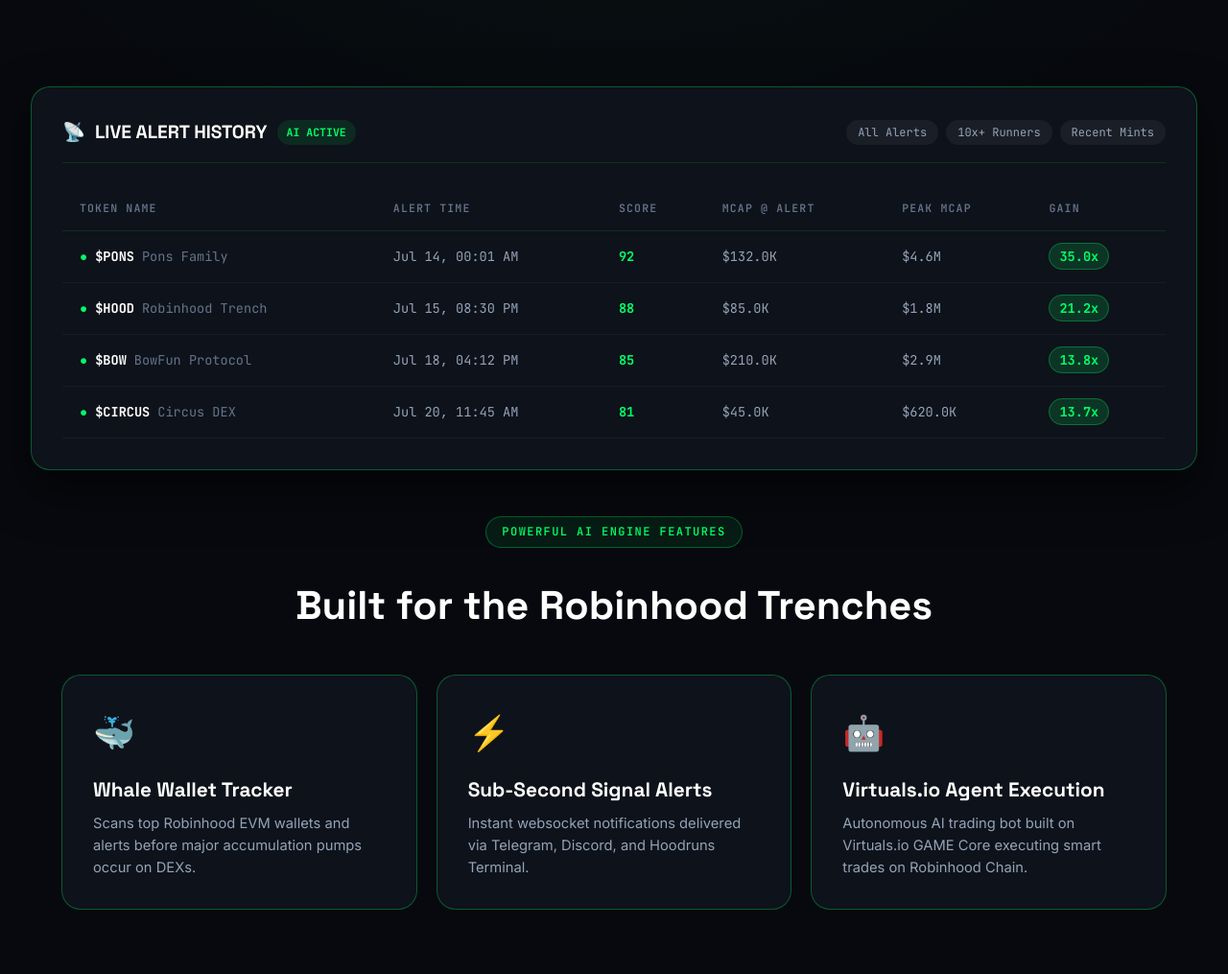
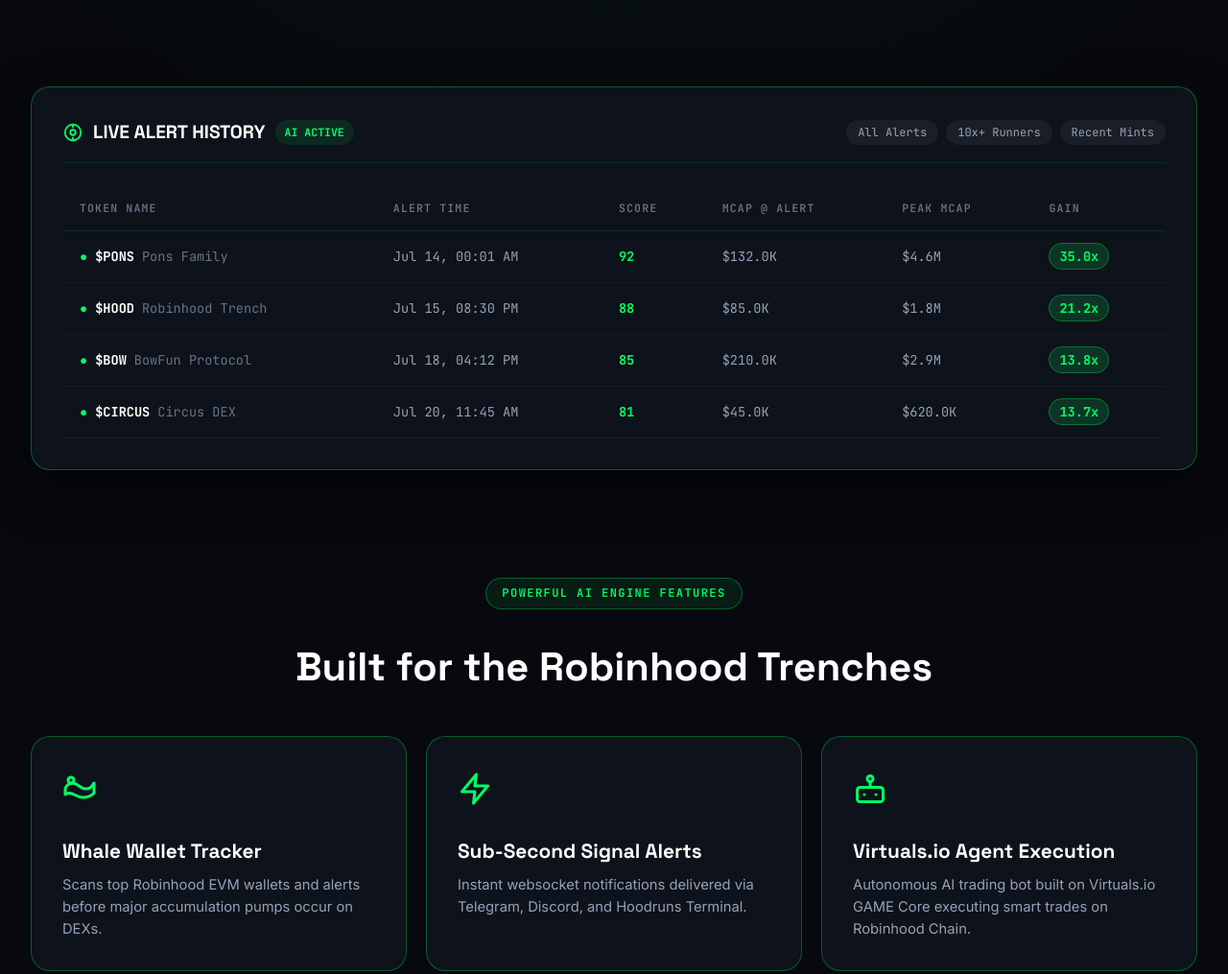
Before and after one commit to caSSano22/hoodruns, a plain HTML site: page index.html in a window 1280 px wide. Shown: the part 660-1675 px from the top of the page at 96% size. Drawn offline with Linux system fonts and the light colour scheme.

Commit message:
Replace text emojis with professional neon lime SVG icons across all features and terminal headers

```diff
--- a/index.html
+++ b/index.html
@@ -79,7 +79,12 @@
     <div class="scanner-card">
       <div class="scanner-header">
         <div class="scanner-title">
-          <span>📡</span>
+          <svg width="22" height="22" viewBox="0 0 24 24" fill="none" stroke="#00ff66" stroke-width="2" stroke-linecap="round" stroke-linejoin="round">
+            <circle cx="12" cy="12" r="9"/>
+            <path d="M12 15a3 3 0 1 0 0-6 3 3 0 0 0 0 6z"/>
+            <path d="M12 3v3"/>
+            <path d="M12 18v3"/>
+          </svg>
           <span>LIVE ALERT HISTORY</span>
           <span style="font-family: var(--font-mono); font-size: 0.72rem; color: var(--lime-neon); background: rgba(0,255,102,0.1); padding: 4px 10px; border-radius: 999px;">AI ACTIVE</span>
         </div>
@@ -165,6 +170,8 @@
         </tbody>
       </table>
     </div>
+  </section>
+
   <!-- BENTO AI FEATURES GRID -->
   <section class="wrap-1280" style="padding: 48px 32px 80px;">
     <div style="text-align: center; margin-bottom: 40px;">
@@ -175,7 +182,12 @@
     <div class="bento-grid">
       <div class="bento-card">
         <div>
-          <div class="bento-card-icon">🐳</div>
+          <div class="bento-card-icon">
+            <svg width="36" height="36" viewBox="0 0 24 24" fill="none" stroke="#00ff66" stroke-width="2" stroke-linecap="round" stroke-linejoin="round">
+              <path d="M2 12c.5-2 2.5-4 5-4 4 0 5 4 9 4s4.5-2 6-4v7c-2 2-5 3-8 3-4 0-6-3-9-3-2.5 0-3 1-3 1v-4z"/>
+              <circle cx="6" cy="6" r="2"/>
+            </svg>
+          </div>
           <h3>Whale Wallet Tracker</h3>
           <p>Scans top Robinhood EVM wallets and alerts before major accumulation pumps occur on DEXs.</p>
         </div>
@@ -183,7 +195,11 @@
 
       <div class="bento-card">
         <div>
-          <div class="bento-card-icon">⚡</div>
+          <div class="bento-card-icon">
+            <svg width="36" height="36" viewBox="0 0 24 24" fill="none" stroke="#00ff66" stroke-width="2" stroke-linecap="round" stroke-linejoin="round">
+              <polygon points="13 2 3 14 12 14 11 22 21 10 12 10 13 2"/>
+            </svg>
+          </div>
           <h3>Sub-Second Signal Alerts</h3>
           <p>Instant websocket notifications delivered via Telegram, Discord, and Hoodruns Terminal.</p>
         </div>
@@ -191,7 +207,15 @@
 
       <div class="bento-card">
         <div>
-          <div class="bento-card-icon">🤖</div>
+          <div class="bento-card-icon">
+            <svg width="36" height="36" viewBox="0 0 24 24" fill="none" stroke="#00ff66" stroke-width="2" stroke-linecap="round" stroke-linejoin="round">
+              <rect x="3" y="11" width="18" height="10" rx="2"/>
+              <circle cx="12" cy="5" r="2"/>
+              <path d="M12 7v4"/>
+              <line x1="8" y1="16" x2="8" y2="16"/>
+              <line x1="16" y1="16" x2="16" y2="16"/>
+            </svg>
+          </div>
           <h3>Virtuals.io Agent Execution</h3>
           <p>Autonomous AI trading bot built on Virtuals.io GAME Core executing smart trades on Robinhood Chain.</p>
         </div>
```
